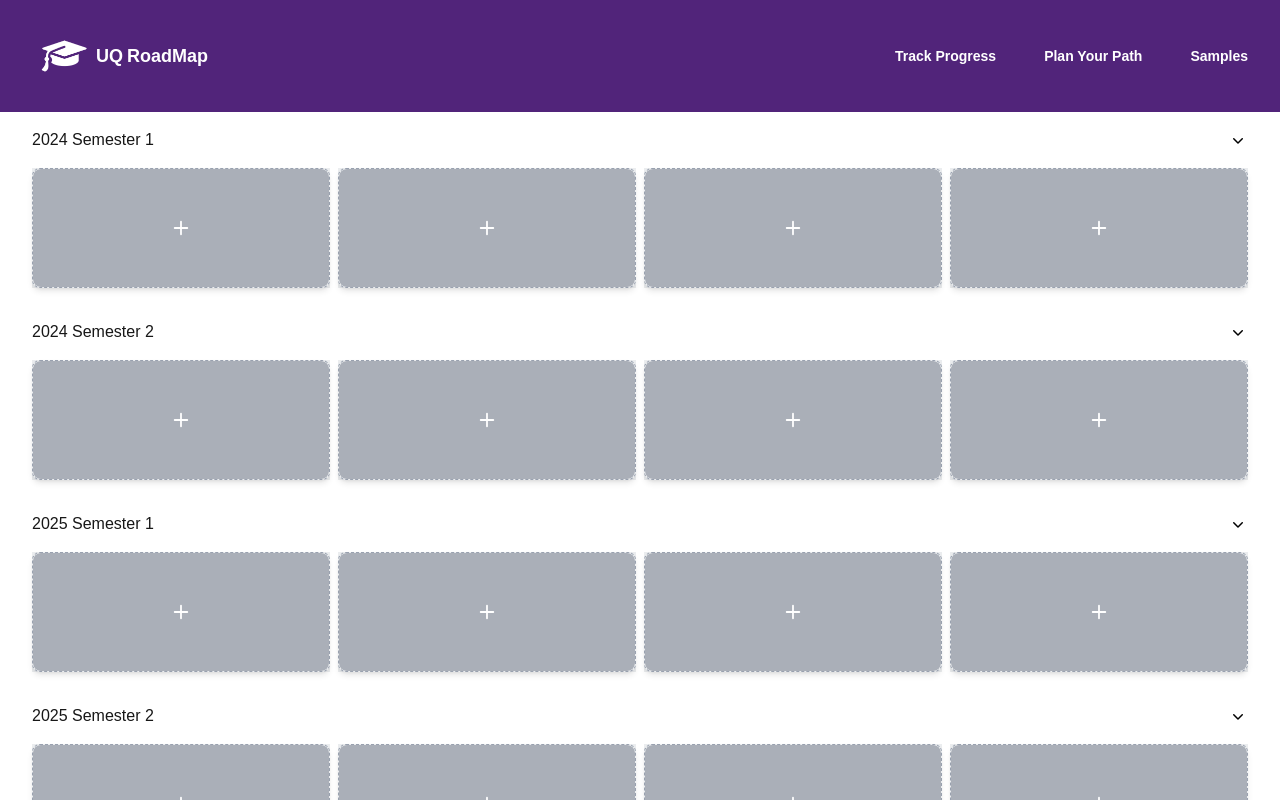
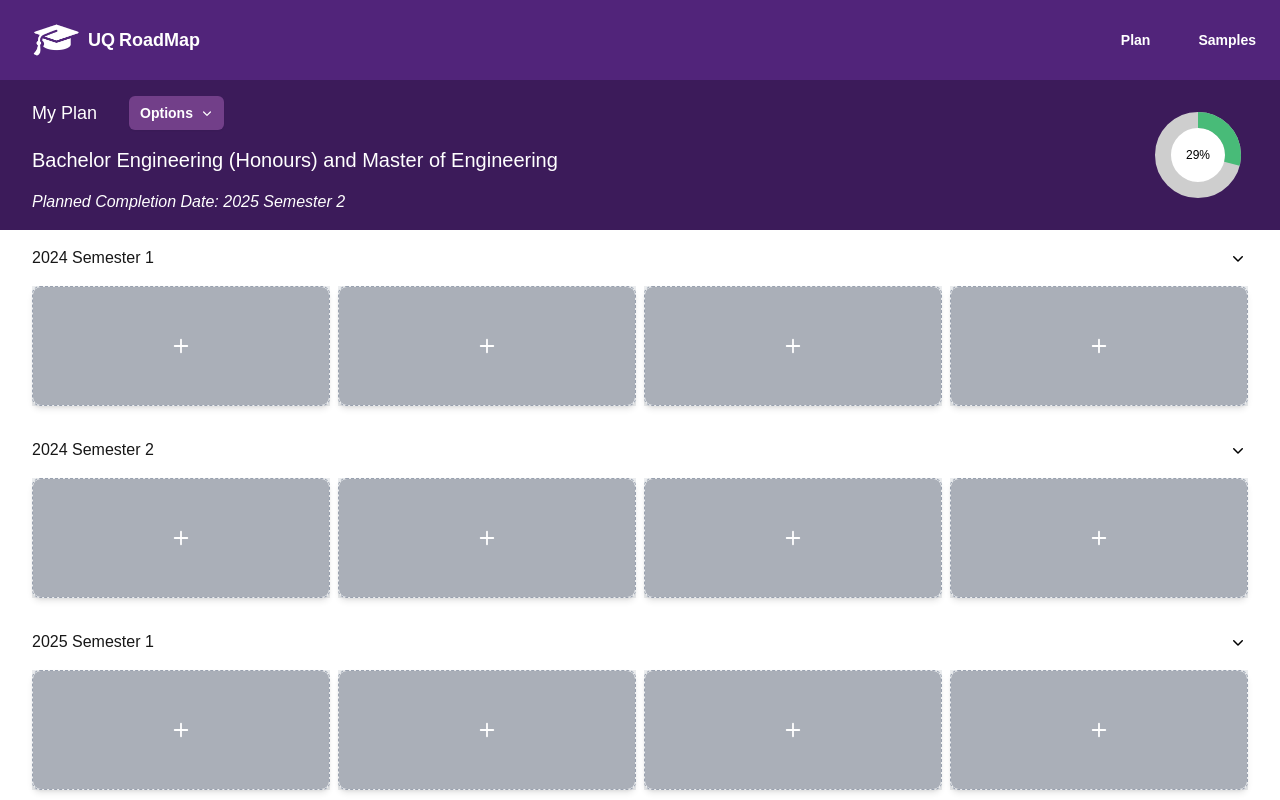
Before and after one commit to UQRoadmap/uq-roadmap, a Next.js app in the folder frontend/: page /sem-plan in a window 1280 px wide. Shown: the top 800 px of the page. Built offline with nearby package versions, Linux system fonts and the light colour scheme.

Commit message:
Add course page header

```diff
--- a/frontend/app/layout.tsx
+++ b/frontend/app/layout.tsx
@@ -30,7 +30,7 @@ export default function RootLayout({
         className={`${geistSans.variable} ${geistMono.variable} antialiased bg-white h-full`}
       >
         <Header />
-        <main className="max-w-7xl mx-auto min-h-screen px-4 bg-white">{children}</main>
+        <main className="min-h-screen bg-white">{children}</main>
         <Footer />
       </body>
     </html>
--- a/frontend/app/not-found.tsx
+++ b/frontend/app/not-found.tsx
@@ -3,7 +3,7 @@ import { ArrowRightIcon } from "@heroicons/react/16/solid";
 
 export default function Example() {
   return (
-    <div className="min-h-screen grid place-items-center px-6 py-24 sm:py-32 lg:px-8">
+    <div className="max-w-7xl mx-auto px-4 min-h-screen grid place-items-center px-6 py-24 sm:py-32 lg:px-8">
       <div className="text-center">
         <p className="text-base font-semibold text-accent">404</p>
         <h1 className="mt-4 text-5xl font-semibold tracking-tight text-balance sm:text-7xl">
--- a/frontend/app/page.tsx
+++ b/frontend/app/page.tsx
@@ -6,7 +6,7 @@ import { ArrowRightIcon } from '@heroicons/react/16/solid'
 export default function Example() {
 
   return (
-    <div>
+    <div className='max-w-7xl mx-auto px-4'>
       <div className="py-24 sm:py-32 lg:pb-40">
         <div className="px-6 lg:px-8">
           <div className="mx-auto max-w-2xl text-center">
@@ -27,7 +27,7 @@ export default function Example() {
               <a href="#" className="text-sm/6 font-semibold group">
                 Learn more{' '}
                 <span aria-hidden="true" className="inline-block transition-transform duration-200 ease-out group-hover:translate-x-1">
-                      <ArrowRightIcon className='w-3 '/>
+                  <ArrowRightIcon className='w-3 ' />
                 </span>
               </a>
             </div>
--- a/frontend/app/sem-plan/page.tsx
+++ b/frontend/app/sem-plan/page.tsx
@@ -2,15 +2,18 @@
 import React, { useState, useEffect } from 'react';
 import CourseCard, { EmptyCourseCard } from "@/components/custom/course-card";
 import { ArrowDownIcon, ChevronDownIcon } from "@heroicons/react/20/solid";
-
+import { Dropdown, DropdownButton, DropdownItem, DropdownMenu } from '@/components/dropdown';
 import Pop from '@/components/custom/palette'
 
-import {DndContext, DragEndEvent} from '@dnd-kit/core';
+import { DndContext, DragEndEvent } from '@dnd-kit/core';
 import { Course } from '@/types/course';
 import { v4 as uuidv4 } from "uuid";
+import ProgressCircle from '@/components/custom/progressCircle';
 function SemesterSection({ semester, courses, setPaletteOpen, setActiveId }:
-    { semester: number; courses?: Course[], setPaletteOpen: (open: boolean) => void,
-      setActiveId: (id: string) => void}) {
+    {
+        semester: number; courses?: Course[], setPaletteOpen: (open: boolean) => void,
+        setActiveId: (id: string) => void
+    }) {
     const [collapsed, setCollapsed] = useState(false);
 
     const normalCourses: Course[] = [];
@@ -56,7 +59,7 @@ function SemesterSection({ semester, courses, setPaletteOpen, setActiveId }:
             >
                 <div>{getSemesterLabel(semester)}</div>
                 <ChevronDownIcon
-                    className={`w-5 h-5 transform transition-transform text-black hover:bg-gray-800 rounded-xl ${collapsed ? 'rotate-180' : ''}`}
+                    className={`w-5 h-5 transform transition-transform text-black hover:bg-gray-300 rounded-xl ${collapsed ? 'rotate-180' : ''}`}
                     onClick={() => setCollapsed(prev => !prev)}
                 />
             </div>
@@ -163,7 +166,7 @@ export default function Courses() {
         setCourses(prevCourses => {
             const newCourses = prevCourses.map(sem => [...sem]);
 
-        const updatedCourse = { ...course, sem: targetId, id: uuidv4()};
+            const updatedCourse = { ...course, sem: targetId, id: uuidv4() };
             newCourses[targetSemIndex].splice(targetIndex, 1, updatedCourse); // replace empty card
 
             console.log("insert", newCourses)
@@ -189,7 +192,67 @@ export default function Courses() {
     }
     const [stateCourses, setCourses] = useState<Course[][]>(tmpCourses);
 
+    const validate = {
+        "status": 1, "percentage": 0.2, "relevant": ["csse2310", "csse2010", "csse3010"], "message": "Core Courses"
+    };
+
+    const plan = {
+        name: "My Plan",
+        degree: "Bachelor Engineering (Honours) and Master of Engineering",
+        percentage: 29,
+        plannedCompleteSem: "2025.2",
+        unitsRemaining: 8,
+    };
+
+    async function DeletePlan() {
+        const status = await Promise.resolve(() => { status: "success" })
+        console.log(status());
+    }
+
+    function sort() {
+        [].reverse()
+    }
+
     return (
+        <div>
+            <div className="bg-secondary py-4 overflow-y-auto">
+                <div className="max-w-7xl px-8 mx-auto flex items-center justify-between w-full">
+                    <div>
+                        <div className='flex items-center gap-x-6 gap-y-2'>
+                            <div className='text-white text-lg'>
+                                {plan.name}
+                            </div>
+                            <div className='ml-2'>
+                                <Dropdown>
+                                    <DropdownButton accent>
+                                        Options
+                                        <ChevronDownIcon />
+                                    </DropdownButton>
+                                    <DropdownMenu>
+                                        <DropdownItem href="/users/1">View</DropdownItem>
+                                        <DropdownItem href="/users/1/edit">Edit</DropdownItem>
+                                        <DropdownItem className="hover:cursor-pointer" onClick={() => sort()}>Reverse Sorting</DropdownItem>
+                                        <DropdownItem className="hover:cursor-pointer" onClick={async () => await DeletePlan()}>Delete</DropdownItem>
+                                    </DropdownMenu>
+                                </Dropdown>
+
+                            </div>
+                        </div>
+                        <div className='my-4 text-xl text-white'>
+                            {plan.degree}
+                        </div>
+                        <div className='flex text-white italic'>
+                            <div>
+                                Planned Completion Date: {plan.plannedCompleteSem.split(".")[0]} Semester {plan.plannedCompleteSem.split(".")[1]}
+                            </div>
+                        </div>
+                    </div>
+                    <div className='flex flex-wrap items-center gap-x-6 gap-y-2'>
+                        <ProgressCircle percentage={plan.percentage} />
+                    </div>
+                </div>
+            </div>
+            <div className='max-w-7xl mx-auto px-4'>
                 <DndContext
                     onDragStart={({ active }) => setActiveId(active.id as string)}
                     onDragEnd={handleDragEnd}
@@ -217,5 +280,9 @@ export default function Courses() {
                         ))}
                     </div>
                 </DndContext>
+            </div>
+
+        </div>
+
     );
 }
--- a/frontend/app/start/page.tsx
+++ b/frontend/app/start/page.tsx
@@ -57,7 +57,7 @@ export default function Home() {
     }
   };
   return (
-    <div className="font-sans grid grid-rows-[20px_1fr_20px] items-center justify-items-center min-h-screen p-8 pb-20 gap-16 sm:p-20">
+    <div className="font-sans grid grid-rows-[20px_1fr_20px] items-center justify-items-center min-h-screen p-8 pb-20 gap-16 sm:p-20 max-w-7xl mx-auto px-4">
         <form action="/make_plan" method="POST" />
         {/* ... */}
         <Fieldset>
--- a/frontend/components/button.tsx
+++ b/frontend/components/button.tsx
@@ -6,7 +6,7 @@ import { Link } from './link'
 const styles = {
   base: [
     // Base
-    'relative isolate inline-flex items-baseline justify-center gap-x-2 rounded-lg border text-base/6 font-semibold',
+    'relative isolate inline-flex items-baseline justify-center gap-x-2 rounded-lg hover:cursor-pointer text-base/6 font-semibold',
     // Sizing
     'px-[calc(--spacing(3.5)-1px)] py-[calc(--spacing(2.5)-1px)] sm:px-[calc(--spacing(3)-1px)] sm:py-[calc(--spacing(1.5)-1px)] sm:text-sm/6',
     // Focus
@@ -34,7 +34,7 @@ const styles = {
   ],
   outline: [
     // Base
-    'border-zinc-950/10 text-zinc-950 data-active:bg-zinc-950/2.5 data-hover:bg-zinc-950/2.5',
+    'border-white border-solid border-1 text-white data-active:bg-zinc-950/2.5 data-hover:bg-zinc-950/2.5',
     // Icon
     '[--btn-icon:var(--color-zinc-500)] data-active:[--btn-icon:var(--color-zinc-700)] data-hover:[--btn-icon:var(--color-zinc-700)]',
   ],
@@ -47,7 +47,7 @@ const styles = {
 
   accent: [
     // Base: gentle lighten on hover
-    'rounded-md bg-accent px-3.5 py-2.5 text-sm font-semibold text-white shadow-xs hover:filter hover:brightness-150 ',
+    'rounded-md bg-tertiary px-3.5 py-2.5 text-sm font-semibold text-white shadow-xs hover:filter hover:brightness-150',
   ],
 }
 
--- a/frontend/components/custom/footer.tsx
+++ b/frontend/components/custom/footer.tsx
@@ -18,7 +18,7 @@ const navigation = [
 
 export default function Footer() {
   return (
-    <footer className="bg-[#51247a]">
+    <footer className="bg-primary">
       <div className="mx-auto max-w-7xl px-6 py-12 md:flex md:items-center md:justify-between lg:px-8">
         <div className="flex justify-center gap-x-6 md:order-2">
           {navigation.map((item) => (
--- a/frontend/components/custom/header.tsx
+++ b/frontend/components/custom/header.tsx
@@ -7,10 +7,7 @@ import Link from 'next/link'
 import Logo from './logo'
 
 const navigation = [
-
-
-  { name: 'Track Progress', href: '/progress' },
-  { name: 'Plan Your Path', href: '/sem-plan' },
+  { name: 'Plan', href: '/sem-plan' },
   { name: 'Samples', href: '/sample' },
 ]
 
@@ -18,8 +15,8 @@ export default function Header() {
   const [mobileMenuOpen, setMobileMenuOpen] = useState(false)
 
   return (
-    <header className="bg-[#51247a]">
-      <nav aria-label="Global" className="mx-auto max-w-7xl flex items-center justify-between p-6 lg:px-8">
+    <header className="bg-primary">
+      <nav aria-label="Global" className="mx-auto max-w-7xl flex items-center justify-between py-2 px-6">
         <div className="flex lg:flex-1">
           <Link href="/">
             <Logo />
--- /dev/null
+++ b/frontend/components/custom/progressCircle.tsx
@@ -0,0 +1,62 @@
+// Shamefully stolen from https://dev.to/jackherizsmith/making-a-progress-circle-in-react-3o65
+
+const cleanPercentage = (percentage: number) => {
+  const isNegativeOrNaN = !Number.isFinite(+percentage) || percentage < 0; // we can set non-numbers to 0 here
+  const isTooHigh = percentage > 100;
+  return isNegativeOrNaN ? 0 : isTooHigh ? 100 : +percentage;
+};
+
+const Circle = ({ colour, percentage } : {percentage: number, colour: string}) => {
+  const r = 70;
+  const circ = 2 * Math.PI * r;
+  const strokePct = ((100 - percentage) * circ) / 100; // where stroke will start, e.g. from 15% to 100%.
+  return (
+    <circle
+      r={r}
+      cx={100}
+      cy={100}
+      fill="transparent"
+      stroke={strokePct !== circ ? colour : ""} // remove colour as 0% sets full circumference
+      strokeWidth={"2rem"}
+      strokeDasharray={circ}
+      strokeDashoffset={percentage ? strokePct : 0}
+    ></circle>
+  );
+};
+
+const Text = ({ percentage }: {percentage: number}) => {
+  return (
+    <text
+      x="50%"
+      y="50%"
+      dominantBaseline="central"
+      textAnchor="middle"
+      fontSize={"1.5em"}
+    >
+      {percentage.toFixed(0)}%
+    </text>
+  );
+};
+
+export default function ProgressCircle({
+  percentage,
+}: {
+  percentage: number
+}) {
+  const pct = cleanPercentage(percentage)
+  return (
+    <svg
+      viewBox="0 0 200 200"
+      width={100}
+      height={100}
+    >
+     {/* white fill behind the circles */}
+     <circle cx="100" cy="100" r={70} fill="white" />
+      <g transform="rotate(-90 100 100)">
+        <Circle colour="var(--incomplete)" percentage={100} />
+        <Circle colour="var(--complete)" percentage={pct} />
+      </g>
+      <Text percentage={pct} />
+    </svg>
+  )
+}
--- a/frontend/tailwind.config.ts
+++ b/frontend/tailwind.config.ts
@@ -9,7 +9,11 @@ const config: Config = {
   theme: {
     extend: {
       colors: {
-        accent: "var(--color-accent)",
+        primary: "var(--color-primary)",
+        secondary: "var(--color-secondary)",
+        tertiary: "var(--color-tertiary)",
+        incomplete: "var(--color-incomplete)",
+        complete: "var(--color-complete)"
       },
     },
   },
```
Also changed, not shown: frontend/app/globals.css (+10 -2 lines). Lines whose indentation alone changed are shown as unchanged.
